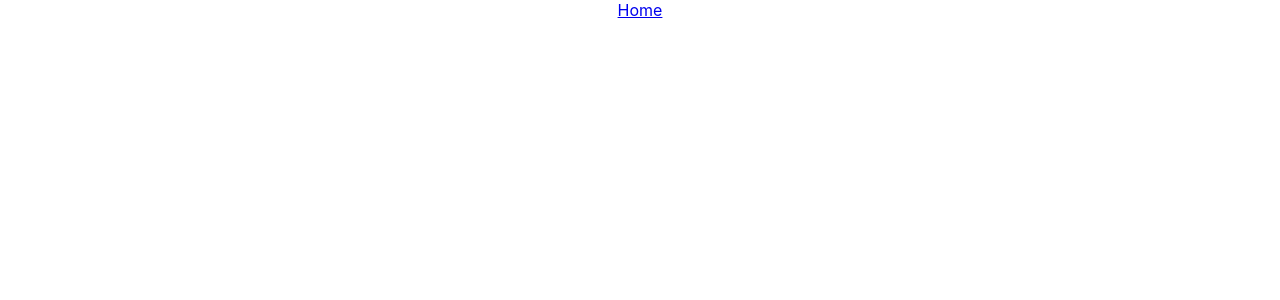
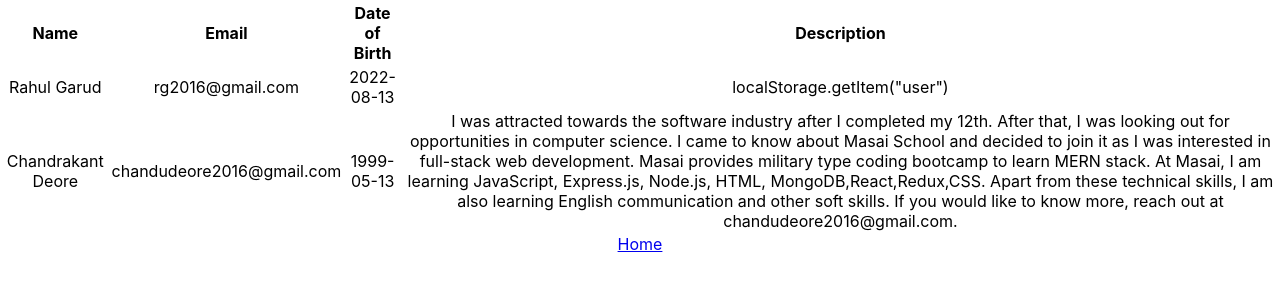
Before and after one commit to chandudeore/unotag, a React (Create React App) app: page /view in a window 1280 px wide. Shown: the top 300 px of the page. Built offline with nearby package versions, Linux system fonts and the light colour scheme; data requests are answered from the project's data file.

Commit message:
done with functionality

```diff
--- /dev/null
+++ b/db.json
@@ -0,0 +1,20 @@
+{
+  "user": [
+    {
+      "fname": "Rahul",
+      "lname": "Garud",
+      "email": "rg2016@gmail.com",
+      "dateOfBirth": "2022-08-13",
+      "description": "localStorage.getItem(\"user\")",
+      "id": 1
+    },
+    {
+      "fname": "Chandrakant",
+      "lname": "Deore",
+      "email": "chandudeore2016@gmail.com",
+      "dateOfBirth": "1999-05-13",
+      "description": "I was attracted towards the software industry after I completed my 12th. After that, I was looking out for opportunities in computer science. I came to know about Masai School and decided to join it as I was interested in full-stack web development.\nMasai provides military type coding bootcamp to learn MERN stack. At Masai, I am learning JavaScript, Express.js, Node.js, HTML, MongoDB,React,Redux,CSS. Apart from these technical skills, I am also learning English communication and other soft skills.\nIf you would like to know more, reach out at chandudeore2016@gmail.com.",
+      "id": 2
+    }
+  ]
+}
--- a/package.json
+++ b/package.json
@@ -6,7 +6,7 @@
     "@testing-library/jest-dom": "^5.16.5",
     "@testing-library/react": "^13.3.0",
     "@testing-library/user-event": "^13.5.0",
-    "firebase": "^9.9.2",
+    "json-server": "^0.17.0",
     "react": "^18.2.0",
     "react-dom": "^18.2.0",
     "react-router": "^6.3.0",
--- a/src/components/Create.jsx
+++ b/src/components/Create.jsx
@@ -21,7 +21,13 @@ export default function Create() {
   const handleSubmit = async (e) => {
     e.preventDefault();
     try {
-      localStorage.setItem("user", JSON.stringify(deal));
+      fetch("http://localhost:3001/user", {
+        method: "POST",
+        body: JSON.stringify(deal),
+        headers: {
+          "Content-Type": "application/json",
+        },
+      });
       navigate("/view");
     } catch (err) {
       console.log(err);
--- a/src/components/View.jsx
+++ b/src/components/View.jsx
@@ -1,19 +1,54 @@
 import React from "react";
+import { useState } from "react";
 import { useEffect } from "react";
 import { Link } from "react-router-dom";
 
 export default function View() {
-  const getData = () => {
-    const data = JSON.parse(localStorage.getItem("user"));
-    console.log(data);
+  const [user, setUser] = useState([]);
+
+  const getData = async () => {
+    try {
+      await fetch("http://localhost:3001/user")
+        .then((res) => res.json())
+        .then((res) => setUser(res))
+        .catch((err) => console.log(err));
+    } catch (err) {
+      console.log(err);
+    }
   };
-
   useEffect(() => {
     getData();
   }, []);
   return (
     <>
-      <div></div>
+      <div>
+        <table>
+          <thead>
+            <tr>
+              <th>Name</th>
+              <th>Email</th>
+              <th>Date of Birth</th>
+              <th>Description</th>
+            </tr>
+          </thead>
+          <tbody>
+            {user.map((item) => {
+              return (
+                <>
+                  <tr key={item.id}>
+                    <td>
+                      {item.fname} {item.lname}
+                    </td>
+                    <td>{item.email}</td>
+                    <td>{item.dateOfBirth}</td>
+                    <td>{item.description}</td>
+                  </tr>
+                </>
+              );
+            })}
+          </tbody>
+        </table>
+      </div>
       <div>
         <Link to="/">Home</Link>
       </div>
```
Also changed, not shown: src/firebase.js (deleted, +0 -21 lines), 1 other file (tests, documents, lock files or other folders).
